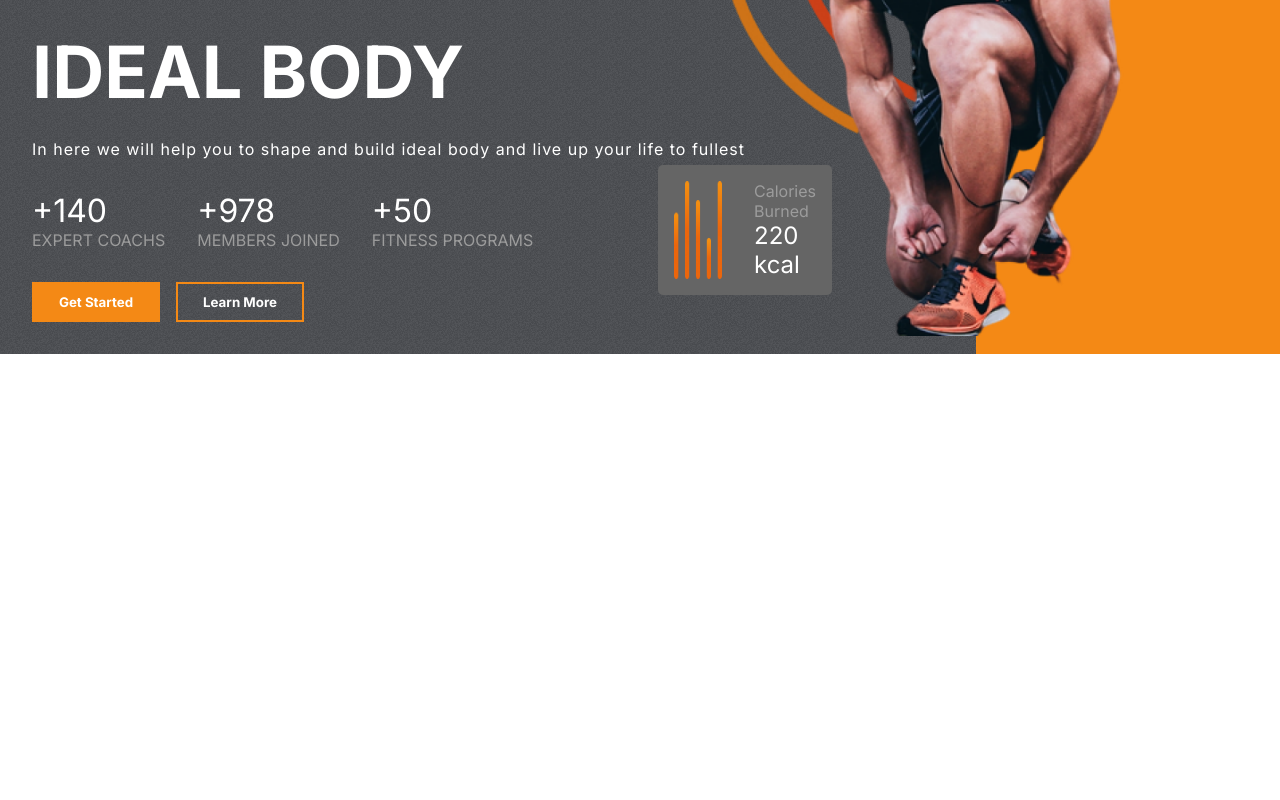
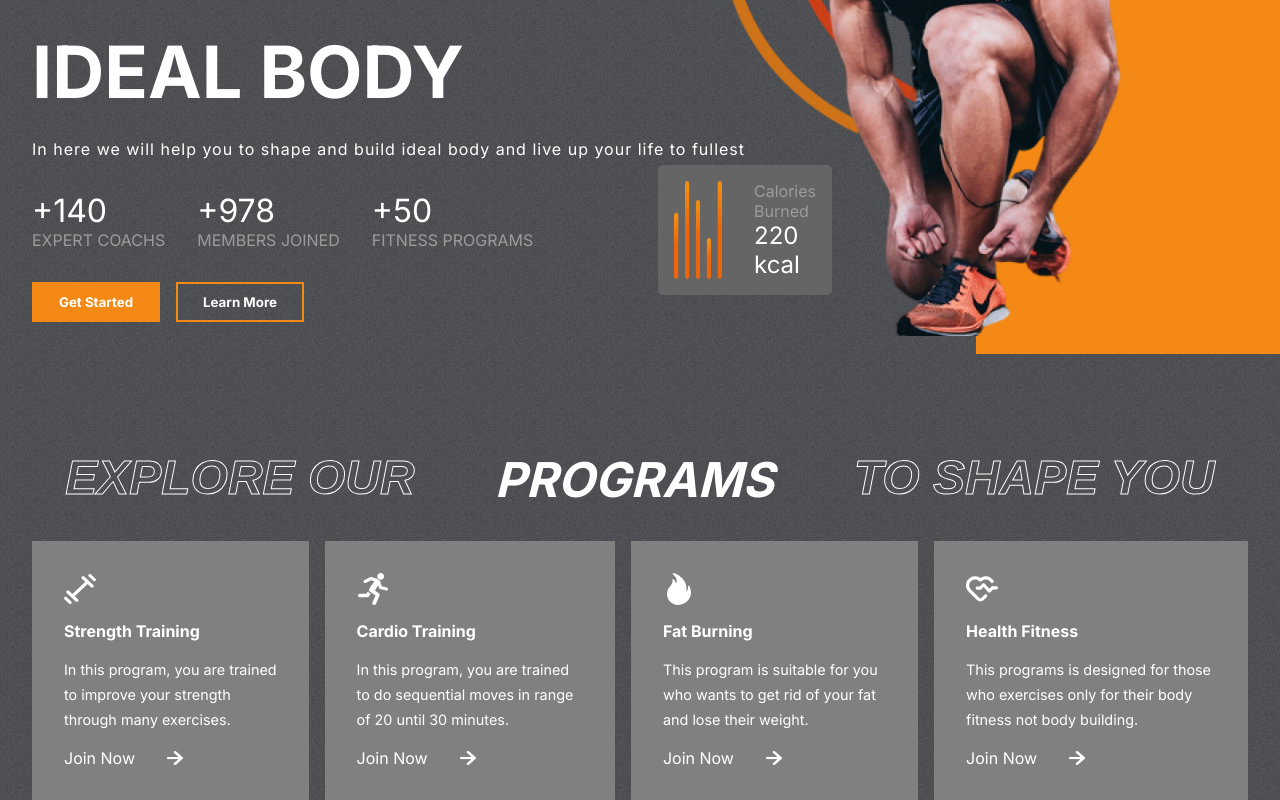
Before and after one commit to Hostlife22/fit-club, a React (Vite) app: page / in a window 1280 px wide. Shown: the part 347-1147 px from the top of the page. Before the commit the page ends 800 px from the top, so only its background shows below. Built offline with nearby package versions, Linux system fonts and the light colour scheme.

Commit message:
feat: implemented Programs component

```diff
--- a/src/App.tsx
+++ b/src/App.tsx
@@ -1,10 +1,11 @@
 import styles from './App.module.scss';
-import { Hero } from './components';
+import { Hero, Programs } from './components';
 
 function App() {
   return (
     <div className={styles.App}>
       <Hero />
+      <Programs />
     </div>
   );
 }
--- /dev/null
+++ b/src/components/Programs/Programs.module.scss
@@ -0,0 +1,69 @@
+@import '../../variables.scss';
+
+.programs {
+  display: flex;
+  flex-direction: column;
+  gap: 2rem;
+  padding: 0 2rem;
+
+  .programsHeader {
+    display: flex;
+    gap: 5rem;
+    justify-content: center;
+    color: white;
+    font-weight: bold;
+    font-size: 3rem;
+    font-style: italic;
+    text-transform: uppercase;
+
+    & > span:not(:nth-child(2)) {
+      @include title-text;
+    }
+  }
+
+  .programCategories {
+    display: flex;
+    gap: 1rem;
+
+    .category {
+      display: flex;
+      flex-direction: column;
+      gap: 1rem;
+      justify-content: space-between;
+      padding: 2rem;
+      color: white;
+      background-color: gray;
+
+      &:hover {
+        background: $planCard;
+        cursor: pointer;
+      }
+
+      & > :nth-child(1) {
+        width: 2rem;
+        height: 2rem;
+        fill: white;
+      }
+
+      & > :nth-child(2) {
+        font-weight: bold;
+        font-size: 1rem;
+      }
+
+      & > :nth-child(3) {
+        font-size: 0.9rem;
+        line-height: 25px;
+      }
+
+      .joinNow {
+        display: flex;
+        gap: 2rem;
+        align-items: center;
+
+        & > img {
+          width: 1rem;
+        }
+      }
+    }
+  }
+}
--- /dev/null
+++ b/src/components/Programs/Programs.props.ts
@@ -0,0 +1,4 @@
+import { DetailedHTMLProps, HTMLAttributes } from 'react';
+
+export interface IProgramsProps
+  extends DetailedHTMLProps<HTMLAttributes<HTMLDivElement>, HTMLDivElement> {}
--- /dev/null
+++ b/src/components/Programs/Programs.tsx
@@ -0,0 +1,32 @@
+import RightArrow from '../../assets/rightArrow.png';
+import { programsData } from '../../data/programsData';
+import styles from './Programs.module.scss';
+import { IProgramsProps } from './Programs.props';
+
+function Programs(props: IProgramsProps) {
+  return (
+    <div className={styles.programs} id="programs">
+      <div className={styles.programsHeader}>
+        <span>Explore our</span>
+        <span>Programs</span>
+        <span>to shape you</span>
+      </div>
+
+      <div className={styles.programCategories}>
+        {programsData.map((program) => (
+          <div className={styles.category} key={program.heading}>
+            {program.image}
+            <span>{program.heading}</span>
+            <span>{program.details}</span>
+            <div className={styles.joinNow}>
+              <span>Join Now</span>
+              <img src={RightArrow} alt="arrow" />
+            </div>
+          </div>
+        ))}
+      </div>
+    </div>
+  );
+}
+
+export default Programs;
--- a/src/components/index.ts
+++ b/src/components/index.ts
@@ -1,3 +1,4 @@
 export { default as Button } from './Button/Button';
 export { default as Header } from './Header/Header';
 export { default as Hero } from './Hero/Hero';
+export { default as Programs } from './Programs/Programs';
```
